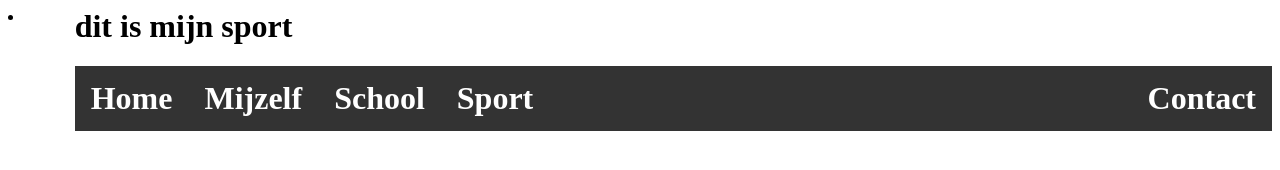
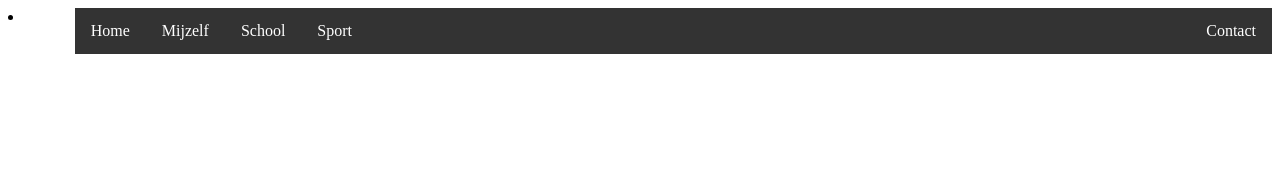
Before and after one commit to Merel2005/Merelverschuur.github.io, a plain HTML site: page indexsport.html in a window 1280 px wide. Drawn offline with Linux system fonts and the light colour scheme.

Commit message:
Update indexsport.html

```diff
--- a/indexsport.html
+++ b/indexsport.html
@@ -1,6 +1,4 @@
 <li><a href="sportpagina.html">Sport</a></li>
-
-<h1> dit is mijn sport <h1>
 
 <!DOCTYPE html>
 <html>
```
